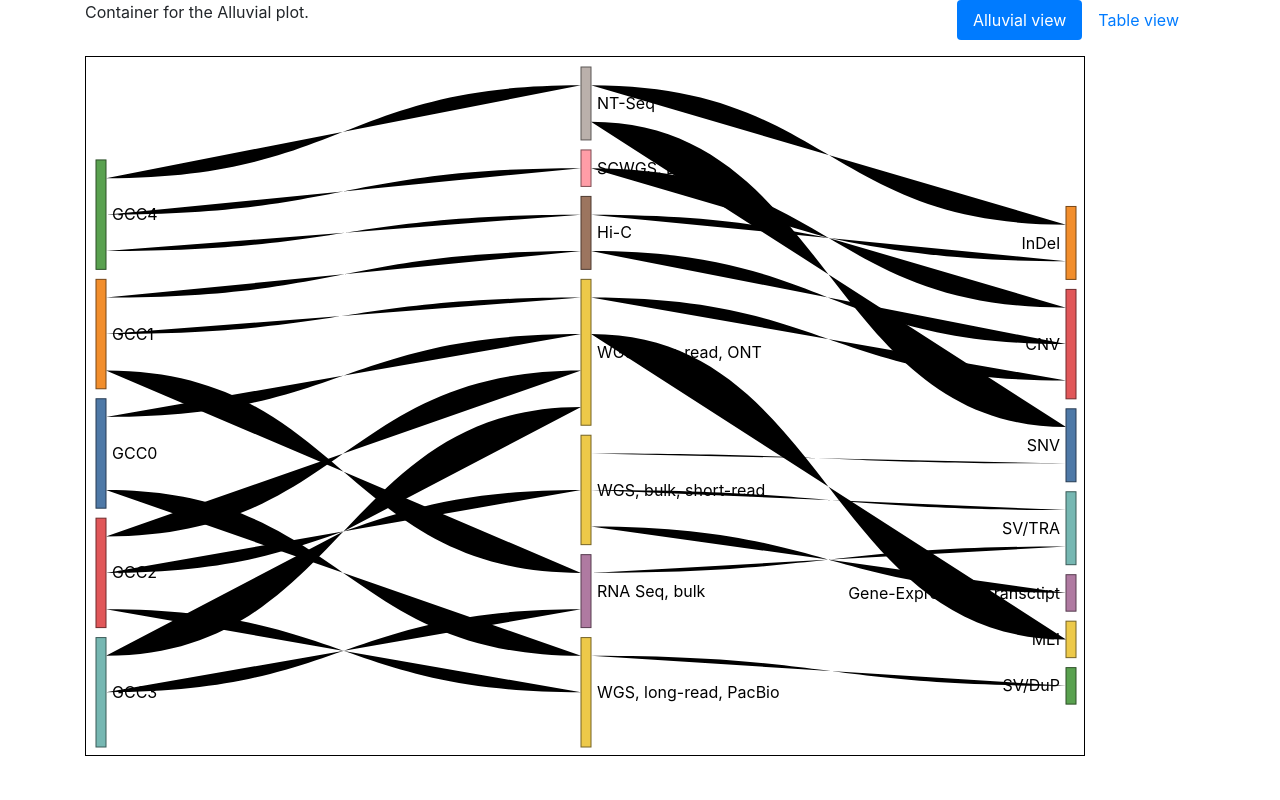
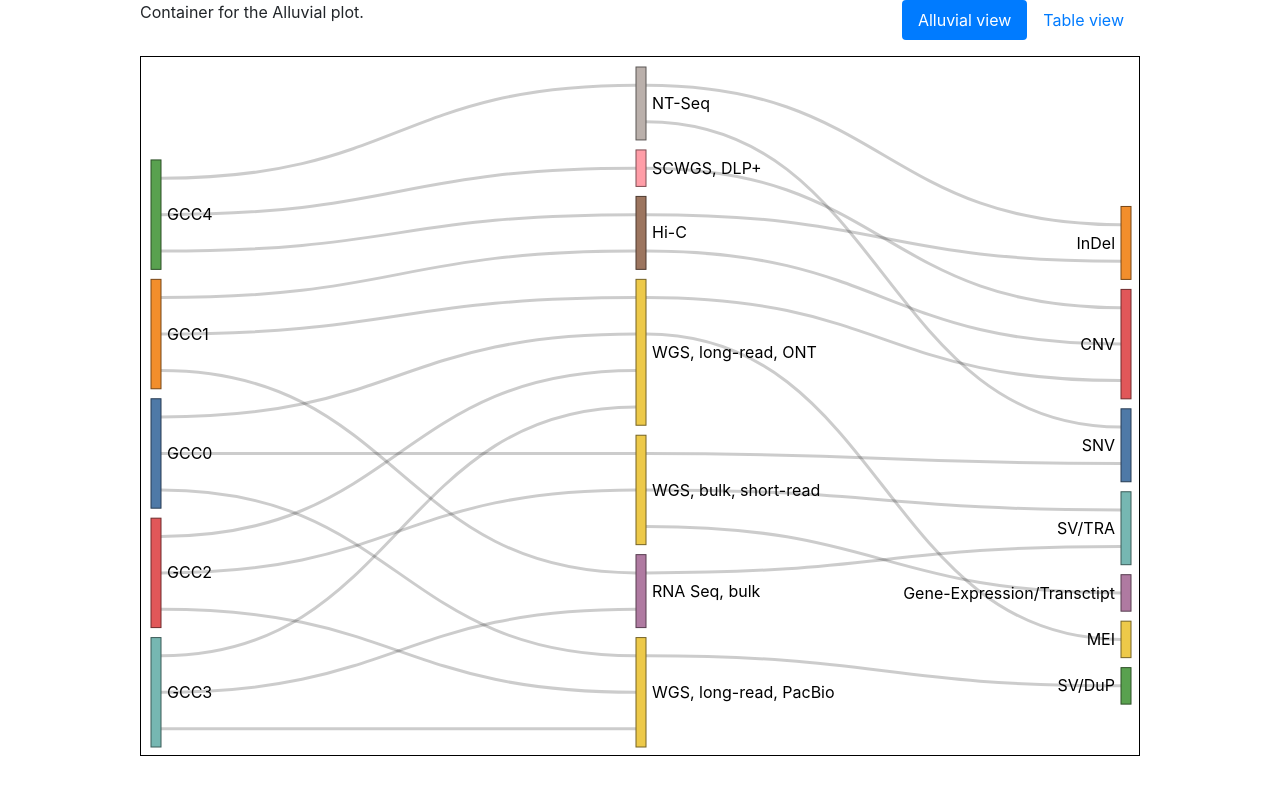
Before and after one commit to alexander-veit/d3-tests, a React (Create React App) app: page / in a window 1280 px wide. Shown: the top 800 px of the page. Built offline with nearby package versions, Linux system fonts and the light colour scheme.

Commit message:
style: css styles for alluvial plot

```diff
--- a/src/App.css
+++ b/src/App.css
@@ -57,3 +57,31 @@
     transform: rotate(360deg);
   }
 }
+
+
+
+/* Styles for the Alluvial Plot */
+
+html {
+  background-color: hsl(0, 0%, 0%);
+  background-color: white;
+}
+body {
+  display: flex;
+  justify-content: center;
+}
+div#container {
+  height: 500px;
+  width: 500px;
+  background-color: gray;
+  margin: 200px auto auto auto;
+}
+
+.link {
+  fill: none;
+  stroke: #000;
+  stroke-opacity: .2;
+}
+.link:hover {
+  stroke-opacity: .5;
+}
```
